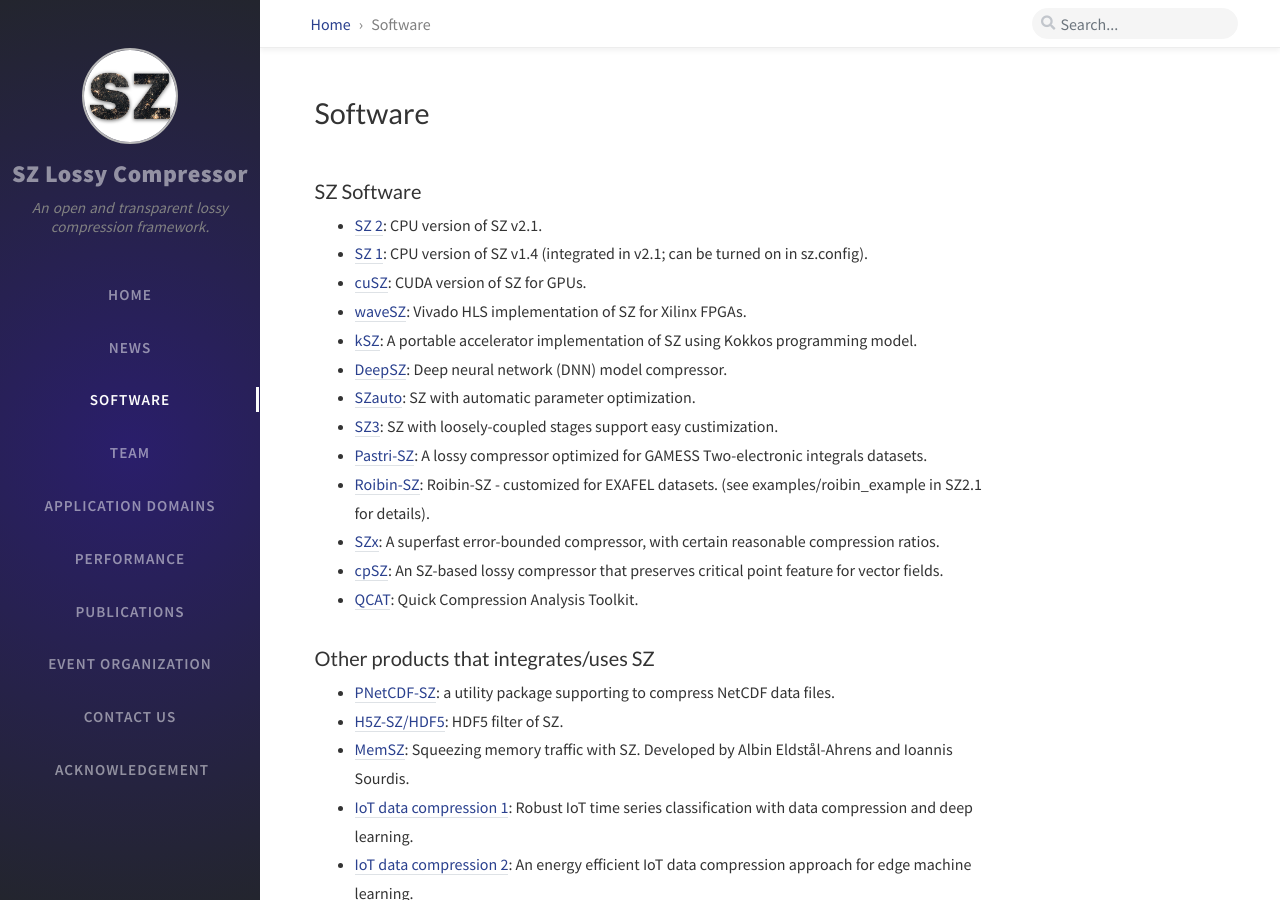
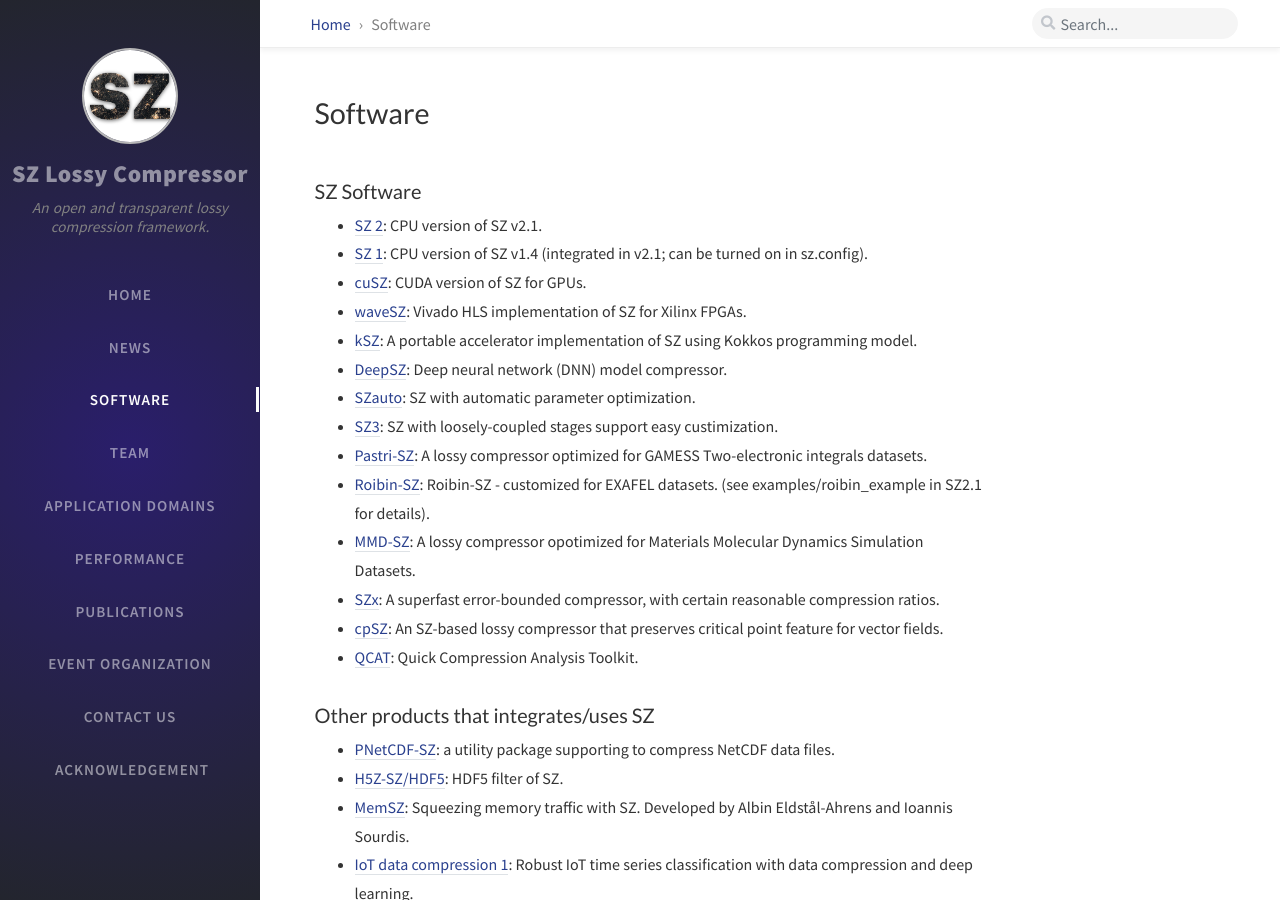
Before and after one commit to szcompressor/szcompressor.github.io, a Jekyll site: the page built from tabs/software.md, in a window 1280 px wide and 900 px high. Built offline with Jekyll 4.4.1, drawn with Linux system fonts in a browser that asks for light colours; nearby versions of some CDN libraries; comment, search, counter and statistics services are not loaded.

Commit message:
add mmd-sz

```diff
--- a/tabs/software.md
+++ b/tabs/software.md
@@ -14,6 +14,7 @@
 - [SZ3](https://github.com/szcompressor/SZ3): SZ with loosely-coupled stages support easy custimization.
 - [Pastri-SZ](https://github.com/szcompressor/SZ): A lossy compressor optimized for GAMESS Two-electronic integrals datasets.
 - [Roibin-SZ](https://github.com/szcompressor/SZ): Roibin-SZ - customized for EXAFEL datasets. (see examples/roibin_example in SZ2.1 for details).
+- [MMD-SZ](https://github.com/szcompressor/MMD-SZ): A lossy compressor opotimized for Materials Molecular Dynamics Simulation Datasets.
 - [SZx](https://github.com/disheng222/SZx): A superfast error-bounded compressor, with certain reasonable compression ratios.
 - [cpSZ](https://github.com/szcompressor/cpSZ): An SZ-based lossy compressor that preserves critical point feature for vector fields.
 - [QCAT](https://github.com/szcompressor/qcat): Quick Compression Analysis Toolkit.
```
